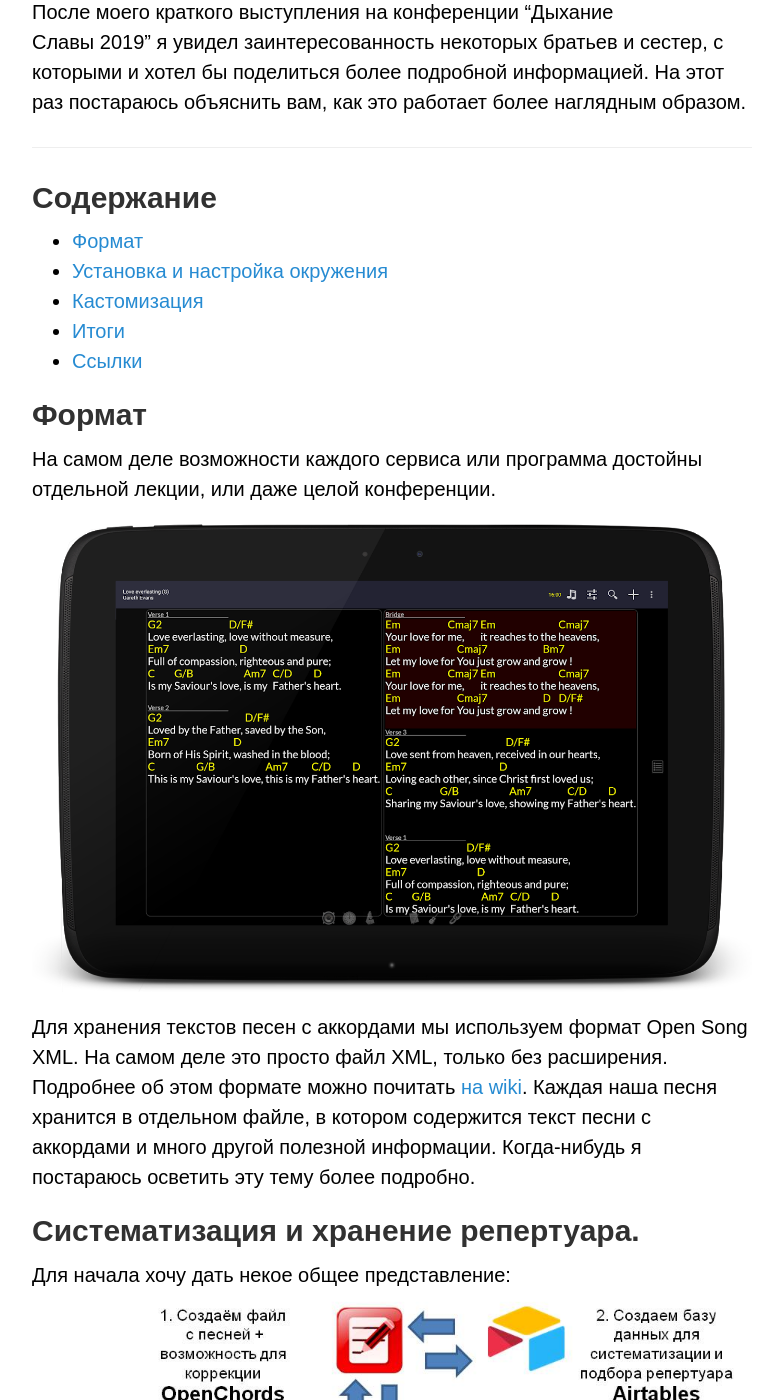
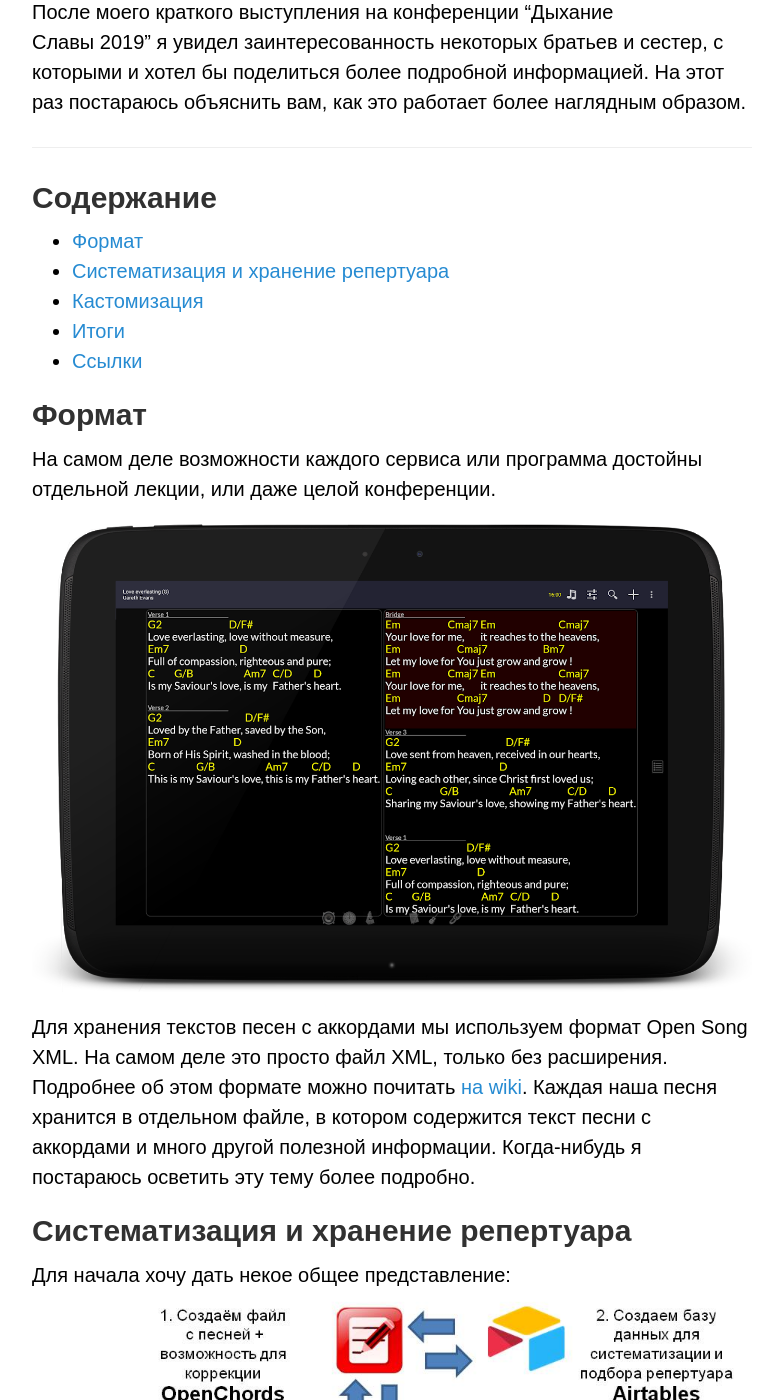
Before and after one commit to SergKnyz/alexblog, a Jekyll site: the page built from _posts/2020-01-02-statia-ob-opensong.markdown, in a window 1280 px wide and 1400 px high, scrolled down 286 px. Shown: the whole window, without its empty margins (248-1031 px from the left). Built offline with Jekyll 4.4.1, drawn with Linux system fonts in a browser that asks for light colours; our own code applies the rules of GitHub Pages for plain Markdown files; a script that is not in the unit is left out.

Commit message:
Updated Statia Ob Opensong

```diff
--- a/_posts/2020-01-02-statia-ob-opensong.markdown
+++ b/_posts/2020-01-02-statia-ob-opensong.markdown
@@ -15,7 +15,7 @@ tags:
 ## Содержание
 
 - [Формат](#format)
-- [Установка и настройка окружения](#setup)
+- [Систематизация и хранение репертуара](#system)
 - [Кастомизация](#customizations)
 - [Итоги](#summaries)
 - [Ссылки](#refs)
```
Also changed, not shown: other parts of _posts/2020-01-02-statia-ob-opensong.markdown (+1 -1 lines).
